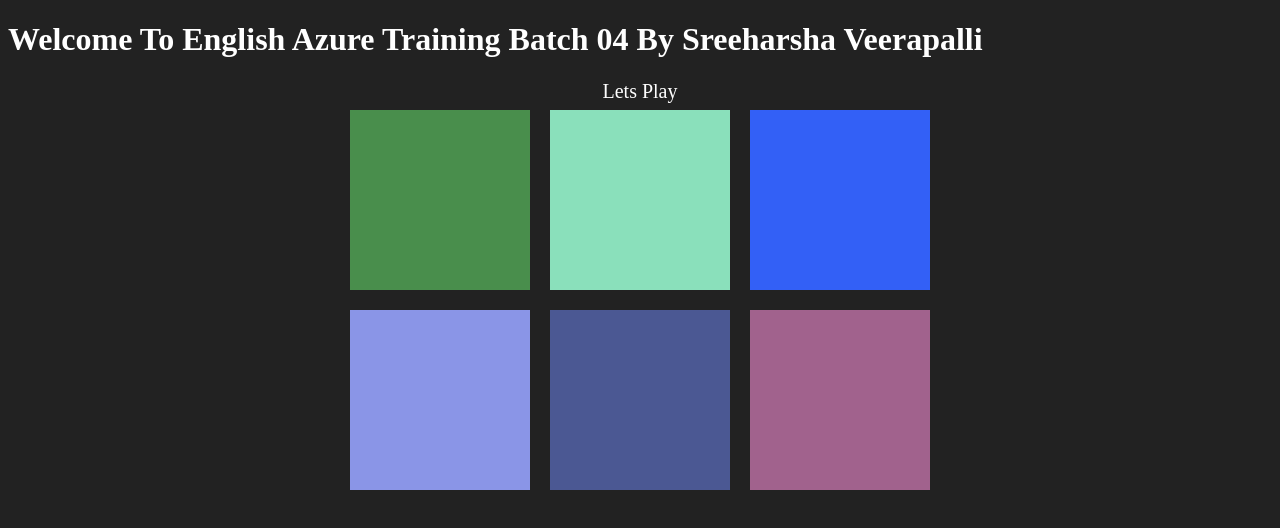
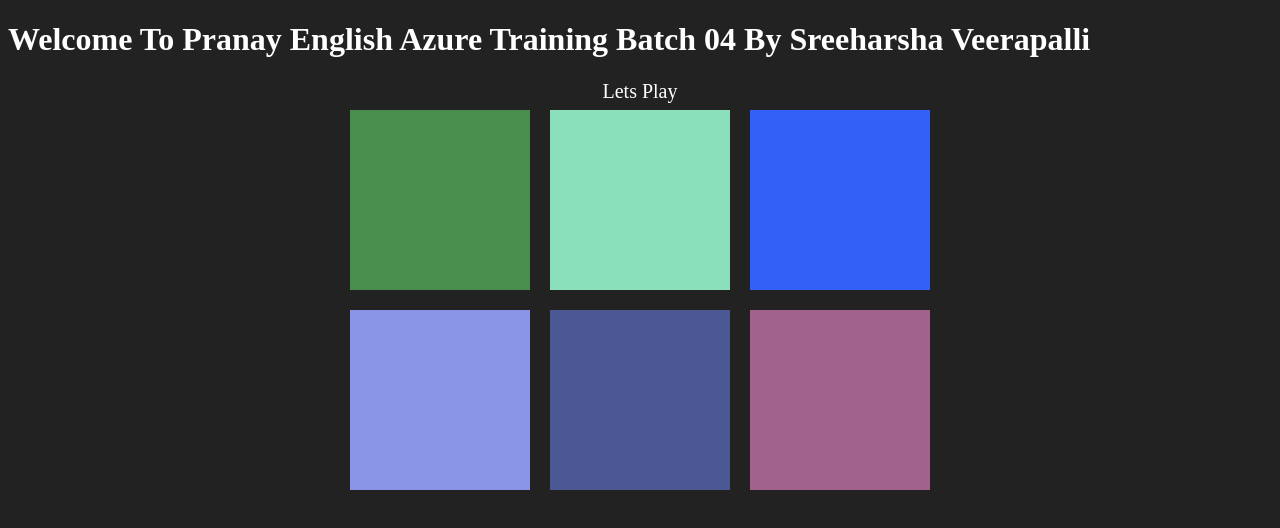
Before and after one commit to pranaykamsala/webhooks, a plain HTML site: page index.html in a window 1280 px wide. Drawn offline with Linux system fonts and the light colour scheme.

Commit message:
Update index.html

```diff
--- a/index.html
+++ b/index.html
@@ -8,7 +8,7 @@
 	<title>Color Game</title>
 </head>
 <body>
-	<h1>Welcome To English Azure Training Batch 04 By Sreeharsha Veerapalli</h1>
+	<h1>Welcome To Pranay English Azure Training Batch 04 By Sreeharsha Veerapalli</h1>
 	<div id="smallcont">
 		<div></div>
 		<div id="try1">Lets Play</div>
```
